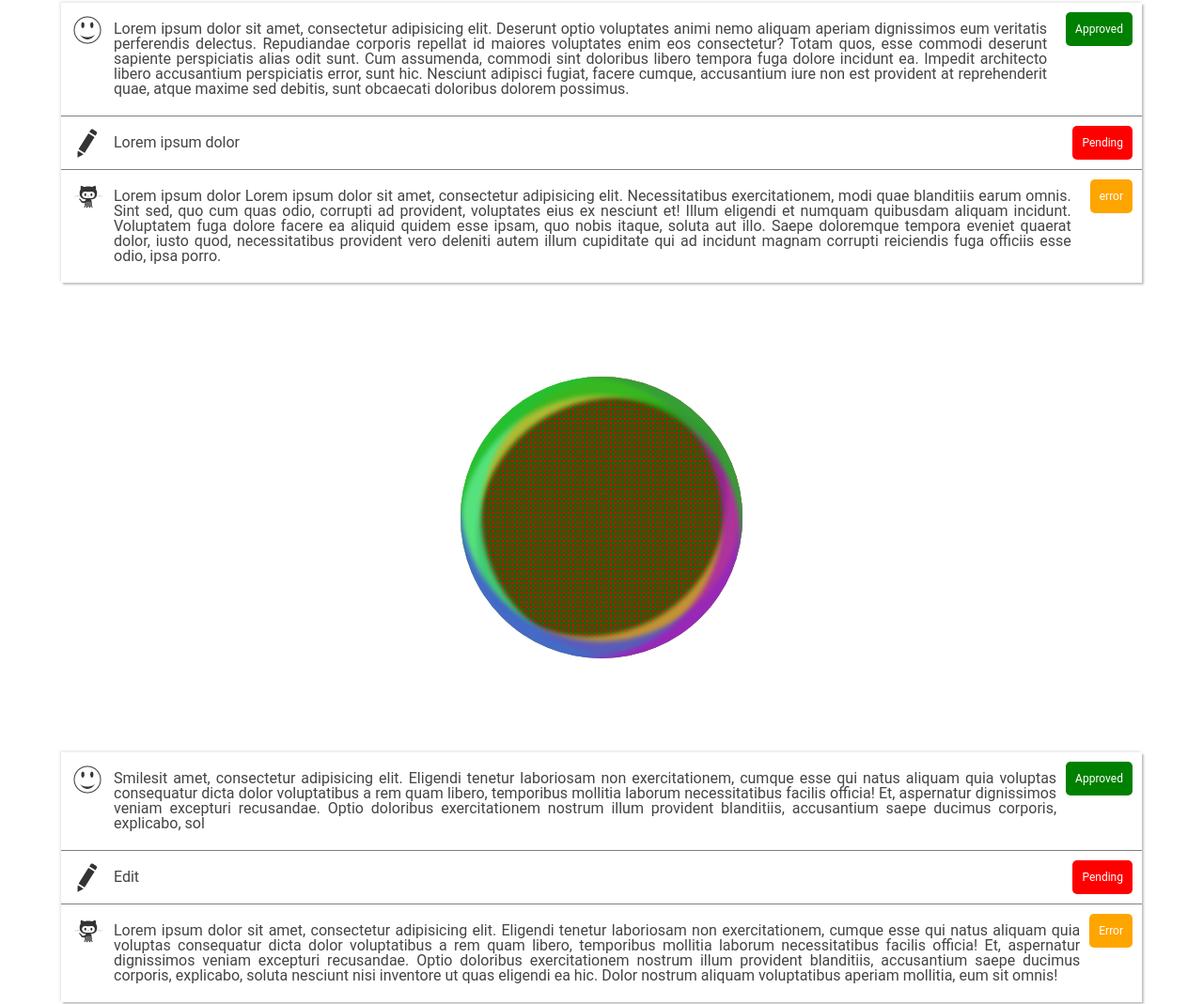
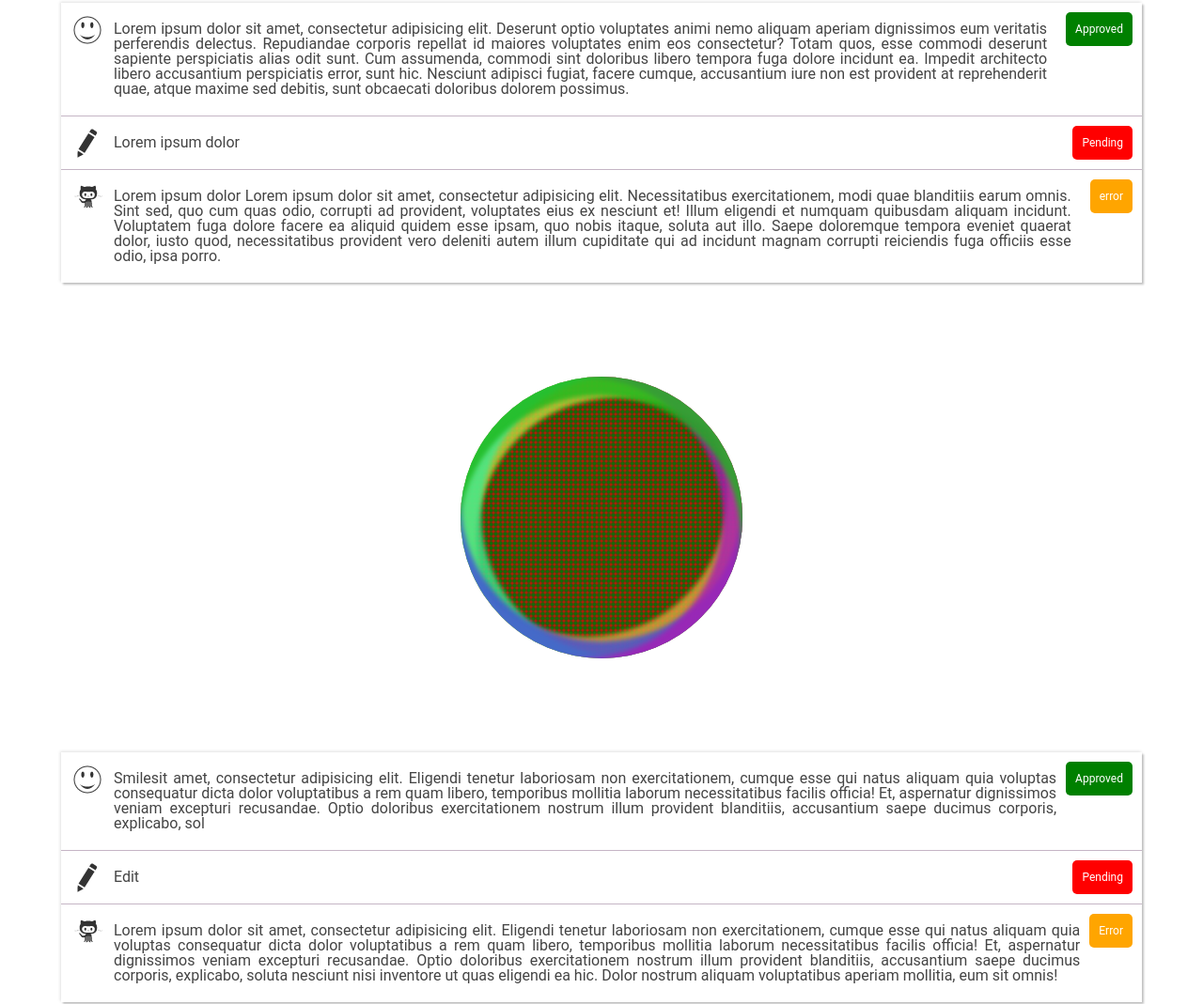
Before and after one commit to ukrenianshtorm/level_up_homeworks, a website: page public/views/css/homework-6/index.html in a window 1280 px wide. Shown: the part 97-1166 px from the top of the page at 94% size. Drawn offline with Linux system fonts and the light colour scheme.

Commit message:
css 6 two ways

```diff
--- a/public/views/css/homework-6/css/style.css
+++ b/public/views/css/homework-6/css/style.css
@@ -88,7 +88,7 @@ body {
 }
 
 .info-list__item {
-  border-bottom: 0.5px solid grey;
+  border-bottom: 0.5px solid rgba(186, 167, 186, 0.84);
 }
 
 .info-list__item:last-child {
@@ -140,7 +140,7 @@ body {
 }
 
 .list__item {
-  border-bottom: 0.5px solid grey;
+  border-bottom: 0.5px solid rgba(186, 167, 186, 0.84);
   padding: 10px;
 }
 
```
